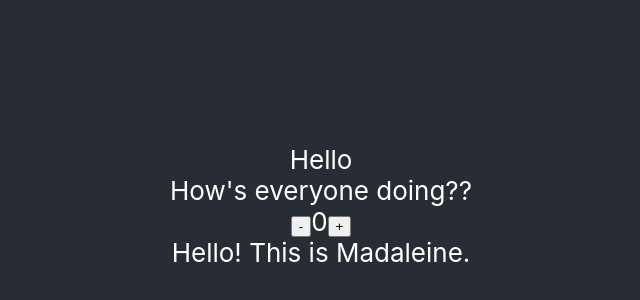
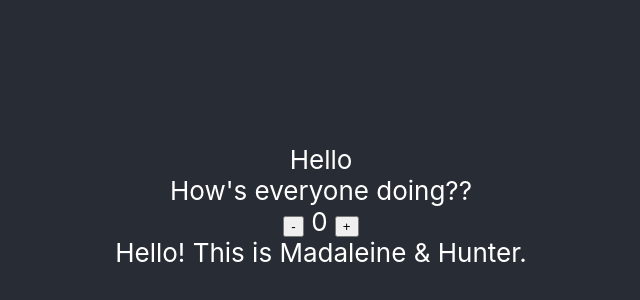
Before and after one commit to Hunterosmun/practicing-github-with-madaleine, a React (Vite) app: page / in a window 1280 px wide. Shown: the part 194-494 px from the top of the page, without its empty margins (319-959 px from the left). Built offline with nearby package versions, Linux system fonts and the light colour scheme.

Commit message:
changed names and added space for counter

```diff
--- a/src/App.jsx
+++ b/src/App.jsx
@@ -21,11 +21,10 @@ function App () {
       <div>How's everyone doing??</div>
       <div>{info}</div>
       <span>
-        <button onClick={() => setCount(count - 1)}>-</button>
-        {count}
+        <button onClick={() => setCount(count - 1)}>-</button> {count}{' '}
         <button onClick={() => setCount(count + 1)}>+</button>
       </span>
-      <div>Hello! This is Madaleine.</div>
+      <div>Hello! This is Madaleine & Hunter.</div>
     </Wrapper>
   )
 }
```
